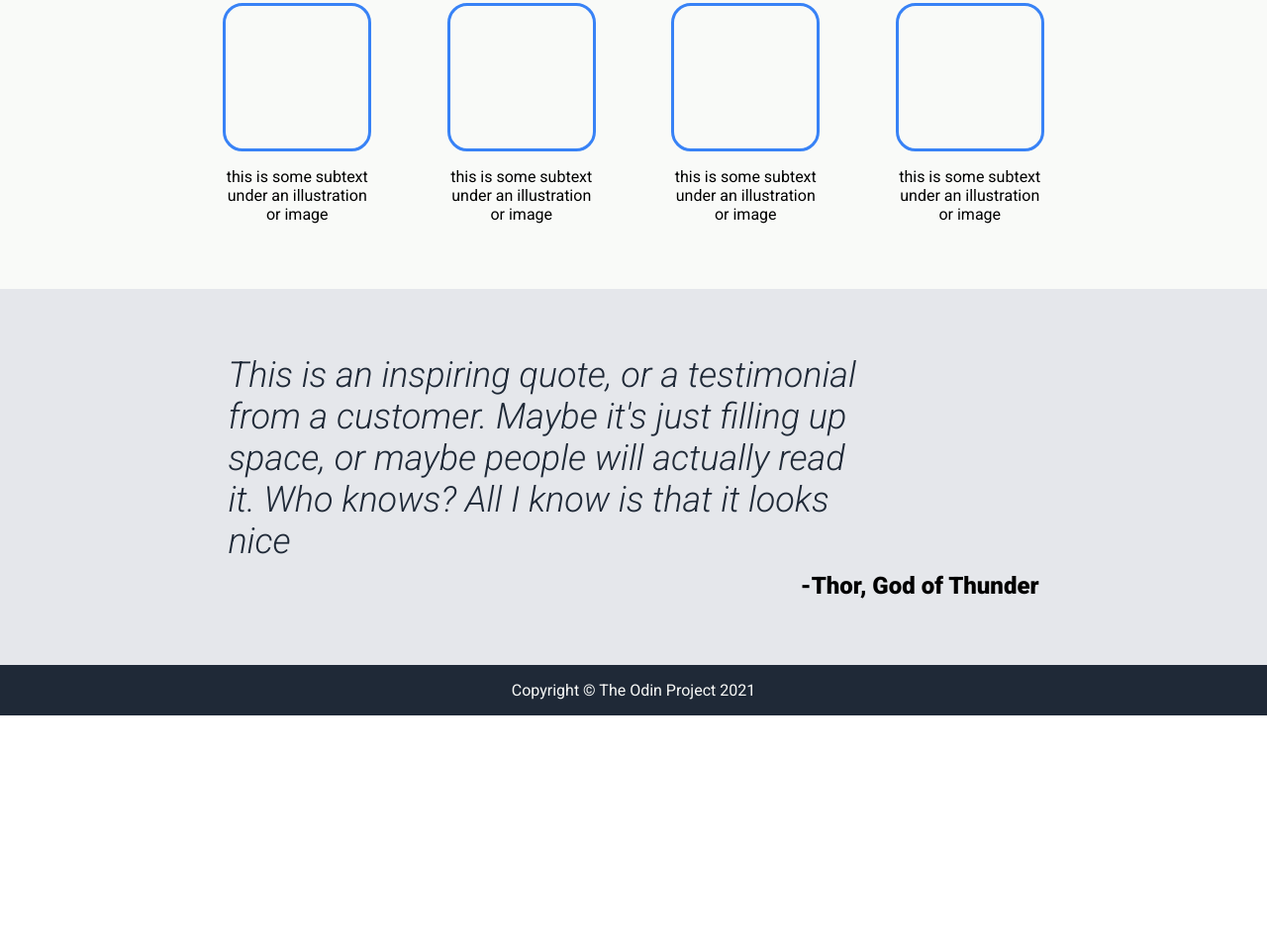
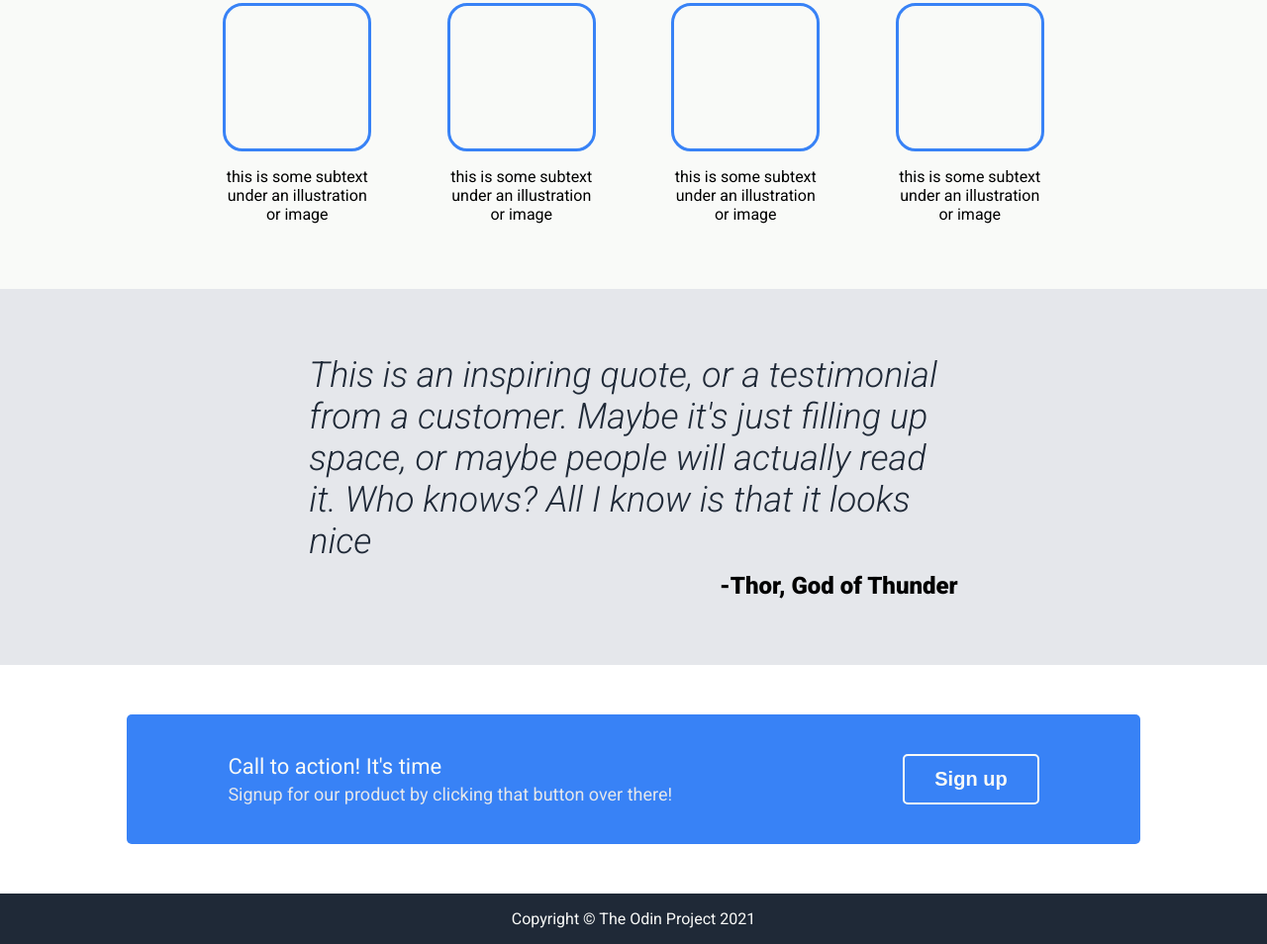
Before and after one commit to nacen-dev/odin-project-landing-page, a plain HTML site: page index.html in a window 1280 px wide. Shown: the part 516-1470 px from the top of the page at 99% size. Before the commit the page ends 1239 px from the top, so only its background shows below. Drawn offline with Linux system fonts and the light colour scheme.

Commit message:
Complete last section

```diff
--- a/index.html
+++ b/index.html
@@ -71,7 +71,17 @@
           <figcaption>-Thor, God of Thunder</figcaption>
         </figure>
       </section>
-      <section></section>
+      <section class="cta">
+        <div class="cta-container">
+          <div class="cta-text-container">
+            <p class="cta-main-text">Call to action! It's time</p>
+            <p class="cta-secondary-text">
+              Signup for our product by clicking that button over there!
+            </p>
+          </div>
+          <button class="cta-button">Sign up</button>
+        </div>
+      </section>
     </main>
     <footer class="footer">Copyright &copy; The Odin Project 2021</footer>
   </body>
--- a/style.css
+++ b/style.css
@@ -93,6 +93,7 @@ body {
   padding: 5px 24px;
   font-weight: bold;
   border-radius: 5px;
+  cursor: pointer;
 }
 
 .footer {
@@ -158,8 +159,7 @@ body {
   font-style: italic;
   color: var(--dark-blue);
   font-weight: 300;
-  width: 80%;
-  padding: 0;
+  padding: 0 10%;
   margin: 0;
   margin-bottom: 10px;
 }
@@ -168,4 +168,50 @@ body {
   text-align: right;
   font-size: 24px;
   font-weight: bold;
+  padding: 0 10%;
 }
+
+.cta {
+  display: flex;
+  justify-content: center;
+  align-items: center;
+  padding: 50px 10%;
+}
+
+.cta-container {
+  background-color: var(--blue);
+  width: 100%;
+  border-radius: 5px;
+  padding: 40px 10%;
+  display: flex;
+  justify-content: space-between;
+}
+
+.cta-text-container {
+  display: flex;
+  flex-direction: column;
+  gap: 5px;
+}
+
+.cta-main-text {
+  color: var(--white);
+  font-size: 22px;
+  margin: 0;
+}
+
+.cta-secondary-text {
+  color: var(--gray);
+  font-size: 18px;
+  margin: 0;
+}
+
+.cta-button {
+  background-color: var(--blue);
+  border-radius: 5px;
+  border: 2px solid var(--white);
+  color: var(--white);
+  padding: 5px 30px;
+  font-size: 20px;
+  font-weight: bold;
+  cursor: pointer;
+}
```
